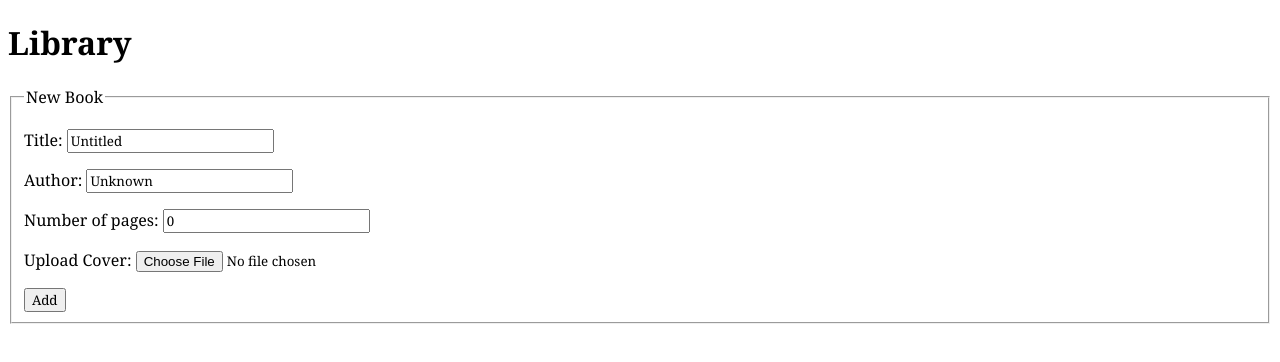
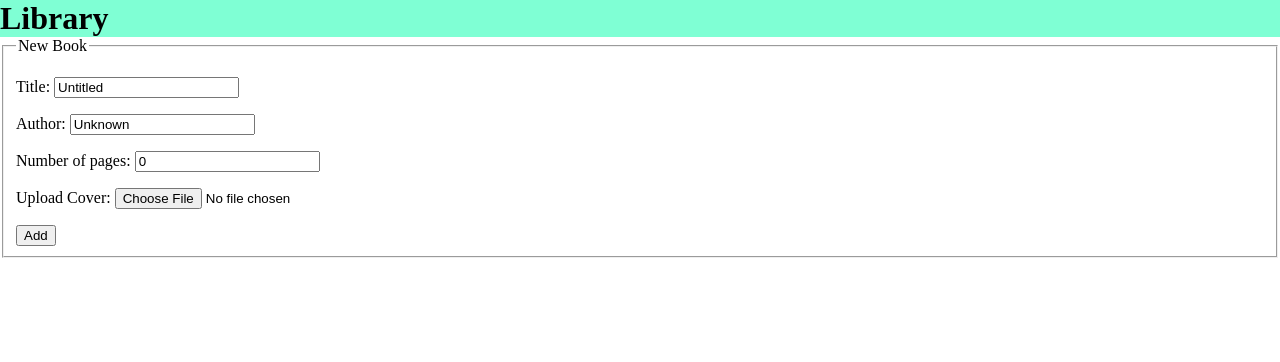
Before and after one commit to liuworkgit/JS-library-project, a plain HTML site: page index.html in a window 1280 px wide. Drawn offline with Linux system fonts and the light colour scheme.

Commit message:
Began CSS of library header.

```diff
--- a/CSS/index-style.css
+++ b/CSS/index-style.css
@@ -1,17 +1,16 @@
-* {
-    font-family: Cambria;
+body {
+    margin: 0;
 }
 
-#book-display {
-    width: 80%;
+header {
+    background-color: aquamarine;
+    width: 100%;
+
+    /* margin-top: 0;
+    margin-left: 0;
+    margin-right: 0; */
 }
 
-#new-book-submission {
-    position: fixed;
-    top: 0;
-    right: 0;
+header>h1 {
+    margin: 0;
 }
-
-.book-entry > * {
-    display: inline-block;
-}
--- a/index.html
+++ b/index.html
@@ -11,7 +11,9 @@
 <body>
     <noscript>Please enable JavaScript for full functionality, thank you.</noscript>
 
-    <h1>Library</h1>
+    <header>
+        <h1>Library</h1>
+    </header>
     <div id="main-content">
         <div id="book-display">
         </div>
```
